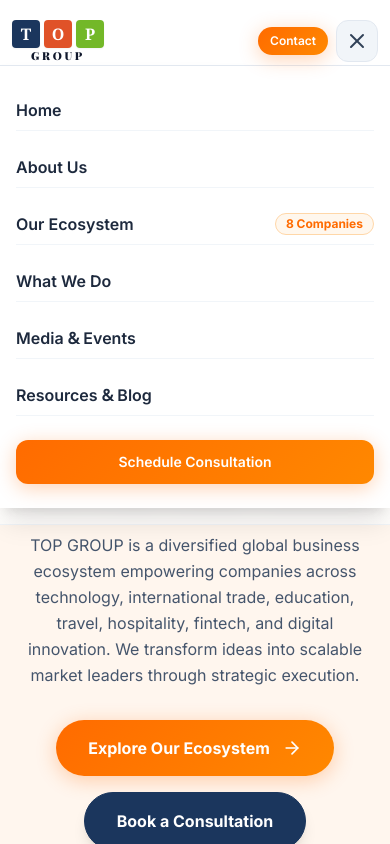
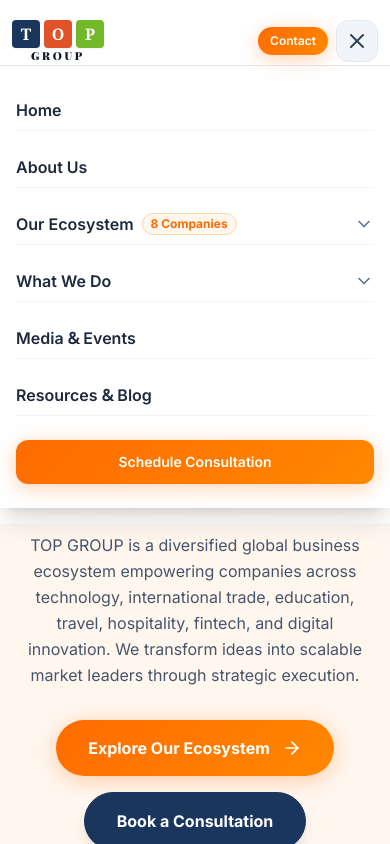
Before and after one commit to usman-codex/Top-group, a React (Vite) app: page / in a window 390 px wide. Both pictures are taken after a click on the button 357 px from the left and 40 px from the top of the page. Shown: the top 844 px of the page. Built offline with nearby package versions, Linux system fonts and the light colour scheme; a web font is replaced by a local one.

Commit message:
Add interactive mobile menu dropdown accordions with arrows for Our Ecosystem and What We Do

```diff
--- a/src/components/Navbar.tsx
+++ b/src/components/Navbar.tsx
@@ -15,6 +15,8 @@
   const [scrolled, setScrolled] = useState(false);
   const [activeDropdown, setActiveDropdown] = useState<string | null>(null);
   const [mobileMenuOpen, setMobileMenuOpen] = useState(false);
+  const [mobileEcosystemOpen, setMobileEcosystemOpen] = useState(false);
+  const [mobileCapabilitiesOpen, setMobileCapabilitiesOpen] = useState(false);
 
   useEffect(() => {
     const handleScroll = () => {
@@ -244,19 +246,90 @@
               >
                 About Us
               </button>
+              {/* Our Ecosystem Accordion */}
+              <div>
                 <button
-                onClick={() => handleNavClick('companies')}
-                className="w-full text-left py-2 text-base font-semibold text-slate-800 hover:text-[#FF6B00] border-b border-slate-100 flex items-center justify-between"
+                  onClick={() => setMobileEcosystemOpen(!mobileEcosystemOpen)}
+                  className="w-full text-left py-2 text-base font-semibold text-slate-800 hover:text-[#FF6B00] border-b border-slate-100 flex items-center justify-between cursor-pointer"
                 >
+                  <div className="flex items-center gap-2">
                     <span>Our Ecosystem</span>
-                <span className="text-xs text-[#FF6B00] bg-orange-50 px-2.5 py-0.5 rounded-full border border-orange-200 font-bold">{COMPANIES.length} Companies</span>
+                    <span className="text-xs text-[#FF6B00] bg-orange-50 px-2 py-0.5 rounded-full border border-orange-200 font-bold">{COMPANIES.length} Companies</span>
+                  </div>
+                  <ChevronDown className={`w-5 h-5 text-slate-500 transition-transform duration-200 ${mobileEcosystemOpen ? 'rotate-180 text-[#FF6B00]' : ''}`} />
                 </button>
+
+                <AnimatePresence>
+                  {mobileEcosystemOpen && (
+                    <motion.div
+                      initial={{ opacity: 0, height: 0 }}
+                      animate={{ opacity: 1, height: 'auto' }}
+                      exit={{ opacity: 0, height: 0 }}
+                      transition={{ duration: 0.2 }}
+                      className="overflow-hidden bg-slate-50/80 rounded-xl my-2 p-2 space-y-1.5 border border-slate-100"
+                    >
+                      {COMPANIES.map((comp) => (
+                        <div
+                          key={comp.id}
+                          onClick={() => {
+                            onSelectCompany(comp.id);
+                            setMobileMenuOpen(false);
+                          }}
+                          className="p-2.5 rounded-lg bg-white border border-slate-100 active:bg-orange-50 flex items-center justify-between cursor-pointer shadow-2xs group"
+                        >
+                          <div className="flex items-center gap-2.5 min-w-0">
+                            <div className="shrink-0">
+                              <BrandLogo id={comp.slug} size="sm" className="w-8 h-8 rounded-md border border-slate-200 bg-white shadow-2xs p-0.5 object-contain" />
+                            </div>
+                            <div className="truncate">
+                              <div className="text-sm font-bold text-slate-900 group-hover:text-[#FF6B00] truncate">{comp.name}</div>
+                              <div className="text-[11px] text-slate-500 truncate">{comp.industry}</div>
+                            </div>
+                          </div>
+                          <ArrowRight className="w-4 h-4 text-[#FF6B00] shrink-0" />
+                        </div>
+                      ))}
+                    </motion.div>
+                  )}
+                </AnimatePresence>
+              </div>
+
+              {/* What We Do Accordion */}
+              <div>
                 <button
+                  onClick={() => setMobileCapabilitiesOpen(!mobileCapabilitiesOpen)}
+                  className="w-full text-left py-2 text-base font-semibold text-slate-800 hover:text-[#FF6B00] border-b border-slate-100 flex items-center justify-between cursor-pointer"
+                >
+                  <span>What We Do</span>
+                  <ChevronDown className={`w-5 h-5 text-slate-500 transition-transform duration-200 ${mobileCapabilitiesOpen ? 'rotate-180 text-[#FF6B00]' : ''}`} />
+                </button>
+
+                <AnimatePresence>
+                  {mobileCapabilitiesOpen && (
+                    <motion.div
+                      initial={{ opacity: 0, height: 0 }}
+                      animate={{ opacity: 1, height: 'auto' }}
+                      exit={{ opacity: 0, height: 0 }}
+                      transition={{ duration: 0.2 }}
+                      className="overflow-hidden bg-slate-50/80 rounded-xl my-2 p-2 space-y-1.5 border border-slate-100"
+                    >
+                      {CAPABILITIES.map((cap) => (
+                        <div
+                          key={cap.id}
                           onClick={() => handleNavClick('capabilities')}
-                className="w-full text-left py-2 text-base font-semibold text-slate-800 hover:text-[#FF6B00] border-b border-slate-100"
+                          className="p-2.5 rounded-lg bg-white border border-slate-100 active:bg-orange-50 flex items-center justify-between cursor-pointer shadow-2xs group"
                         >
-                What We Do
-              </button>
+                          <div>
+                            <div className="text-sm font-bold text-slate-900 group-hover:text-[#FF6B00]">{cap.title}</div>
+                            <div className="text-[11px] text-slate-500">{cap.category}</div>
+                          </div>
+                          <ArrowRight className="w-4 h-4 text-[#FF6B00] shrink-0" />
+                        </div>
+                      ))}
+                    </motion.div>
+                  )}
+                </AnimatePresence>
+              </div>
               <button
                 onClick={() => handleNavClick('media')}
                 className="w-full text-left py-2 text-base font-semibold text-slate-800 hover:text-[#FF6B00] border-b border-slate-100"
```
Lines whose indentation alone changed are shown as unchanged.
